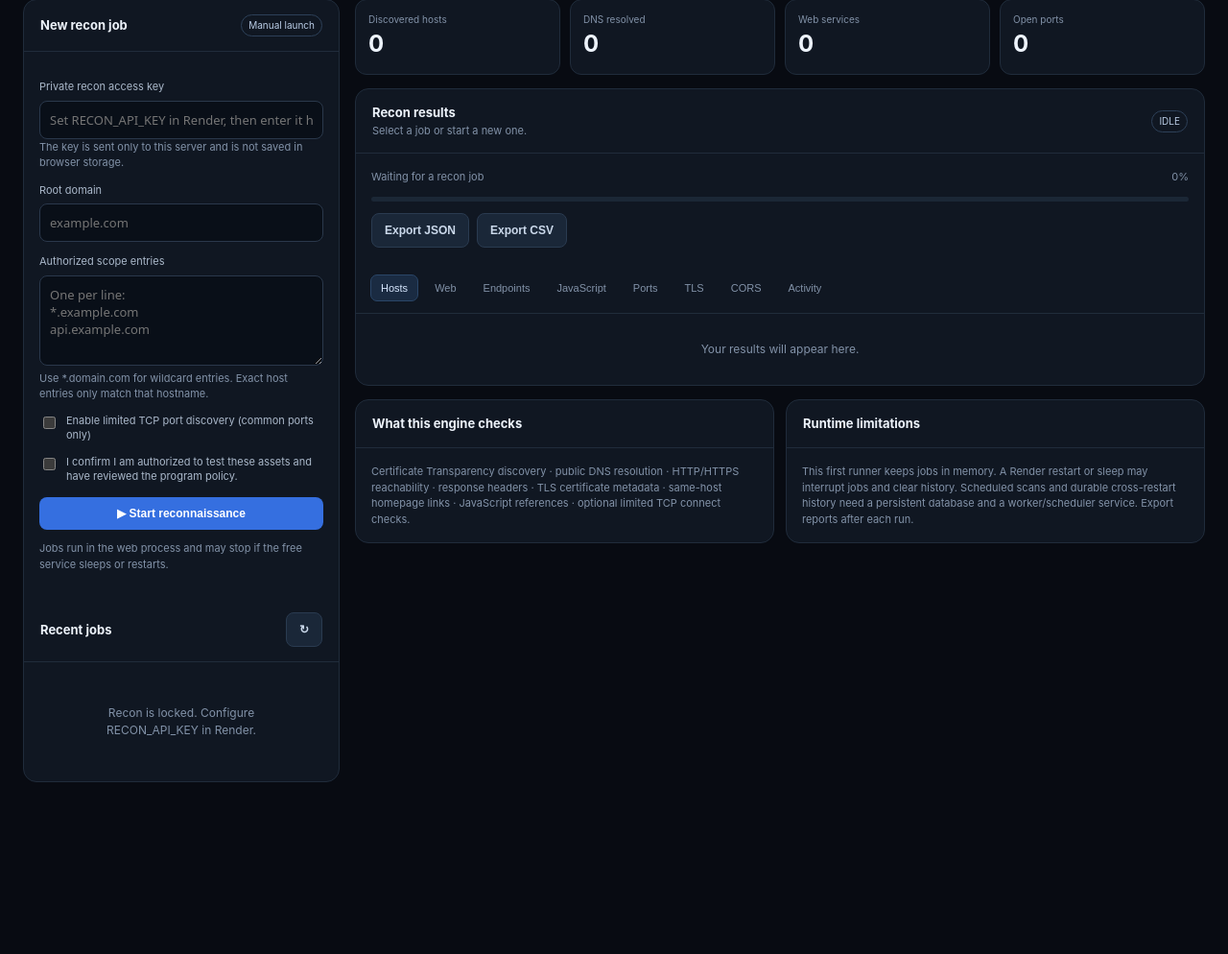
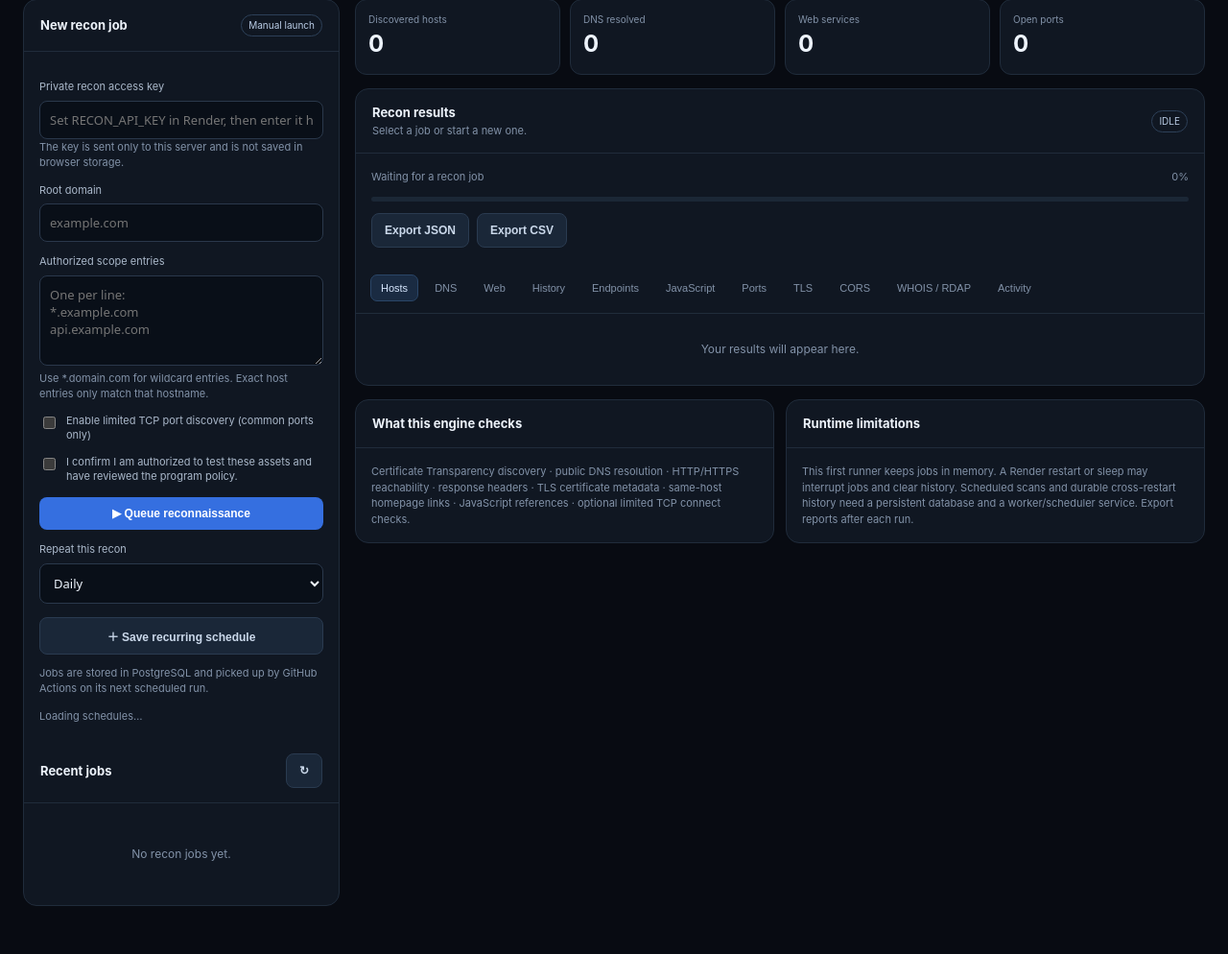
Before and after one commit to Root-user101/Svg, a Flask app: page /recon in a window 1280 px wide. Shown: the part 313-1307 px from the top of the page at 96% size. Before the commit the page ends 1128 px from the top, so only its background shows below. Run offline with Flask 3, Linux system fonts and the light colour scheme; some libraries are stand-ins or nearby versions.

Commit message:
Add recurring recon controls and intelligence result tabs

```diff
--- a/python-server/templates/recon.html
+++ b/python-server/templates/recon.html
@@ -13,12 +13,12 @@
 <label for="scope">Authorized scope entries</label><textarea id="scope" rows="4" placeholder="One per line:&#10;*.example.com&#10;api.example.com"></textarea><div class="tiny">Use *.domain.com for wildcard entries. Exact host entries only match that hostname.</div>
 <div class="checkrow"><input id="active" type="checkbox"><label for="active">Enable limited TCP port discovery (common ports only)</label></div>
 <div class="checkrow"><input id="confirm" type="checkbox"><label for="confirm">I confirm I am authorized to test these assets and have reviewed the program policy.</label></div>
-<button class="btn full" id="startBtn" onclick="startJob()">▶ Start reconnaissance</button><p class="tiny" id="formMsg">Jobs run in the web process and may stop if the free service sleeps or restarts.</p>
+<button class="btn full" id="startBtn" onclick="startJob()">▶ Queue reconnaissance</button><label for="interval">Repeat this recon</label><select id="interval"><option value="6">Every 6 hours</option><option value="12">Every 12 hours</option><option value="24" selected>Daily</option><option value="168">Weekly</option></select><button class="btn ghost full" onclick="saveSchedule()">＋ Save recurring schedule</button><p class="tiny" id="formMsg">Jobs are stored in PostgreSQL and picked up by GitHub Actions on its next scheduled run.</p><div id="scheduleList" class="tiny" style="margin-top:12px">Loading schedules…</div>
 </div><div class="panel-head"><h2>Recent jobs</h2><button class="btn ghost" onclick="loadJobs()">↻</button></div><div class="panel-body" id="jobList"><div class="empty">No recon jobs yet.</div></div></aside>
 <section class="rightcol">
 <div class="metrics"><div class="metric"><small>Discovered hosts</small><strong id="mHosts">0</strong></div><div class="metric"><small>DNS resolved</small><strong id="mDns">0</strong></div><div class="metric"><small>Web services</small><strong id="mWeb">0</strong></div><div class="metric"><small>Open ports</small><strong id="mPorts">0</strong></div></div>
 <div class="panel"><div class="panel-head"><div><h2 id="jobTitle">Recon results</h2><div class="tiny" id="jobMeta">Select a job or start a new one.</div></div><span class="tag" id="jobStatus">IDLE</span></div><div class="panel-body"><div class="jobline"><span class="tiny" id="stage">Waiting for a recon job</span><span class="tiny" id="pct">0%</span></div><div class="progress"><i id="bar"></i></div><div class="actions" style="display:flex;gap:8px;flex-wrap:wrap"><button class="btn ghost" onclick="downloadReport('json')">Export JSON</button><button class="btn ghost" onclick="downloadReport('csv')">Export CSV</button></div></div>
-<div class="tabs" id="tabs"><button class="tab active" data-tab="discovered">Hosts</button><button class="tab" data-tab="web">Web</button><button class="tab" data-tab="endpoints">Endpoints</button><button class="tab" data-tab="javascript">JavaScript</button><button class="tab" data-tab="ports">Ports</button><button class="tab" data-tab="tls">TLS</button><button class="tab" data-tab="cors">CORS</button><button class="tab" data-tab="events">Activity</button></div>
+<div class="tabs" id="tabs"><button class="tab active" data-tab="discovered">Hosts</button><button class="tab" data-tab="dns">DNS</button><button class="tab" data-tab="web">Web</button><button class="tab" data-tab="historical_urls">History</button><button class="tab" data-tab="endpoints">Endpoints</button><button class="tab" data-tab="javascript">JavaScript</button><button class="tab" data-tab="ports">Ports</button><button class="tab" data-tab="tls">TLS</button><button class="tab" data-tab="cors">CORS</button><button class="tab" data-tab="domain_intel">WHOIS / RDAP</button><button class="tab" data-tab="events">Activity</button></div>
 <div class="tablewrap" id="results"><div class="empty">Your results will appear here.</div></div></div>
 <div class="grid2" style="margin-top:14px"><div class="panel"><div class="panel-head"><h2>What this engine checks</h2></div><div class="panel-body tiny">Certificate Transparency discovery · public DNS resolution · HTTP/HTTPS reachability · response headers · TLS certificate metadata · same-host homepage links · JavaScript references · optional limited TCP connect checks.</div></div><div class="panel"><div class="panel-head"><h2>Runtime limitations</h2></div><div class="panel-body tiny">This first runner keeps jobs in memory. A Render restart or sleep may interrupt jobs and clear history. Scheduled scans and durable cross-restart history need a persistent database and a worker/scheduler service. Export reports after each run.</div></div></div>
 </section></div></div>
@@ -28,7 +28,27 @@ const $=id=>document.getElementById(id);
 async function api(url,opts={}){const headers={'Content-Type':'application/json','X-Recon-Key':$('apiKey').value.trim()};const r=await fetch(url,{headers,...opts});const d=await r.json();if(!r.ok)throw Error(d.error||'Request failed');return d}
 function scopeRows(){return $('scope').value.split(/\n+/).map(s=>s.trim()).filter(Boolean).map(s=>({host:s.replace(/^\*\./,''),type:s.startsWith('*.')?'Wildcard domain':'Exact hostname'}))}
 async function startJob(){if(!$('confirm').checked){$('formMsg').textContent='Confirm authorization first.';return}const target=$('target').value.trim(),scope=scopeRows();if(!target||!scope.length){$('formMsg').textContent='Enter a root domain and at least one scope entry.';return}
-$('startBtn').disabled=true;$('formMsg').textContent='Submitting job…';try{const d=await api('/api/recon/start',{method:'POST',body:JSON.stringify({domain:target,scope,active_ports:$('active').checked})});current=d.job_id;activeTab='discovered';await loadJob();await loadJobs();$('formMsg').textContent='Job submitted. Keep this page open while it runs.';if(poll)clearInterval(poll);poll=setInterval(()=>loadJob().catch(()=>{}),2500)}catch(e){$('formMsg').textContent=e.message}finally{$('startBtn').disabled=false}}
+$('startBtn').disabled=true;$('formMsg').textContent='Submitting job…';try{const d=await api('/api/recon/start',{method:'POST',body:JSON.stringify({domain:target,scope,active_ports:$('active').checked})});current=d.job_id;activeTab='discovered';await loadJob();await async function saveSchedule(){
+ if(!$('confirm').checked){$('formMsg').textContent='Confirm authorization first.';return}
+ const target=$('target').value.trim(),scope=scopeRows();
+ if(!target||!scope.length){$('formMsg').textContent='Enter a root domain and scope first.';return}
+ try{
+  const d=await api('/api/recon/schedules',{method:'POST',body:JSON.stringify({domain:target,scope,active_ports:$('active').checked,interval_hours:Number($('interval').value)})});
+  $('formMsg').textContent='Recurring schedule saved. It will run on the next GitHub Actions cycle.';
+  await loadSchedules();
+ }catch(e){$('formMsg').textContent=e.message}
+}
+async function loadSchedules(){
+ try{
+  const d=await api('/api/recon/schedules');
+  $('scheduleList').innerHTML=d.schedules.map(s=>'<div class="jobitem"><strong>'+esc(s.domain)+'</strong><small>Every '+s.interval_hours+'h · next '+new Date(s.next_run_at).toLocaleString()+' · '+(s.enabled?'enabled':'paused')+'</small><button class="btn ghost" style="margin-top:7px" onclick="toggleSchedule(\\''+s.id+'\\','+(!s.enabled)+')">'+(s.enabled?'Pause':'Enable')+'</button></div>').join('')||'No recurring targets saved.';
+ }catch(e){$('scheduleList').textContent=e.message}
+}
+async function toggleSchedule(id,enabled){
+ try{await api('/api/recon/schedules/'+id+'/toggle',{method:'POST',body:JSON.stringify({enabled})});await loadSchedules()}
+ catch(e){$('scheduleList').textContent=e.message}
+}
+loadJobs();loadSchedules();$('formMsg').textContent='Job submitted. Keep this page open while it runs.';if(poll)clearInterval(poll);poll=setInterval(()=>loadJob().catch(()=>{}),2500)}catch(e){$('formMsg').textContent=e.message}finally{$('startBtn').disabled=false}}
 async function loadJobs(){try{const d=await api('/api/recon/jobs');$('jobList').innerHTML=d.jobs.map(j=>'<div class="jobitem '+(j.id===current?'selected':'')+'" onclick="selectJob(\''+j.id+'\')"><strong>'+esc(j.domain)+'</strong><small>'+esc(j.status)+' · '+esc(j.stage)+' · '+j.progress+'%</small></div>').join('')||'<div class="empty">No jobs yet.</div>'}catch(e){$('jobList').innerHTML='<div class="empty">'+esc(e.message)+'</div>'}}
 async function selectJob(id){current=id;await loadJob();await loadJobs();if(poll)clearInterval(poll);poll=setInterval(()=>loadJob().catch(()=>{}),2500)}
 async function loadJob(){if(!current)return;const d=await api('/api/recon/jobs/'+current);const j=d.job;$('jobTitle').textContent=j.domain;$('jobMeta').textContent='Job '+j.id+' · Started '+new Date(j.created_at).toLocaleString();$('jobStatus').textContent=j.status.toUpperCase();$('stage').textContent=j.stage;$('pct').textContent=j.progress+'%';$('bar').style.width=j.progress+'%';const r=j.results||{};$('mHosts').textContent=(r.discovered||[]).length;$('mDns').textContent=(r.hosts||[]).filter(x=>x.ips?.length).length;$('mWeb').textContent=(r.web||[]).length;$('mPorts').textContent=(r.ports||[]).length;renderTab(j);if(['completed','failed'].includes(j.status)){clearInterval(poll);poll=null;loadJobs()}}
```
